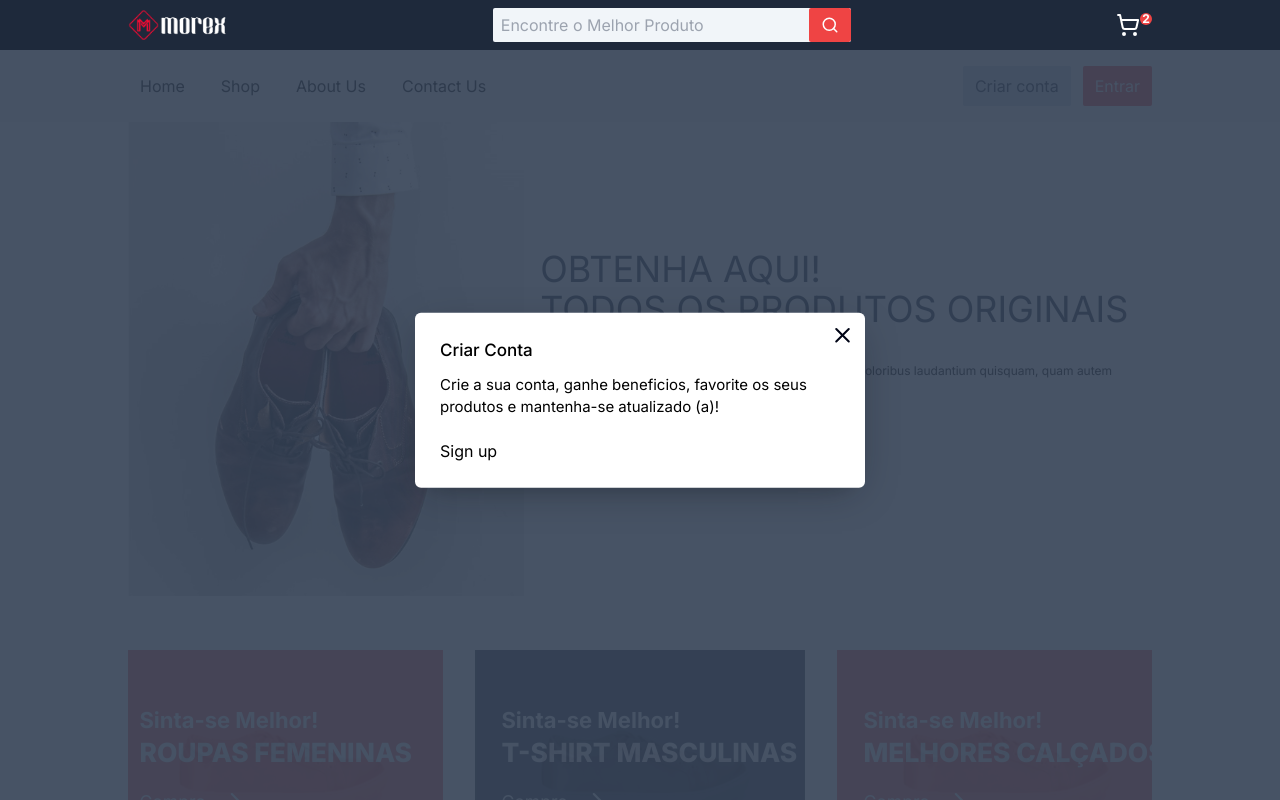
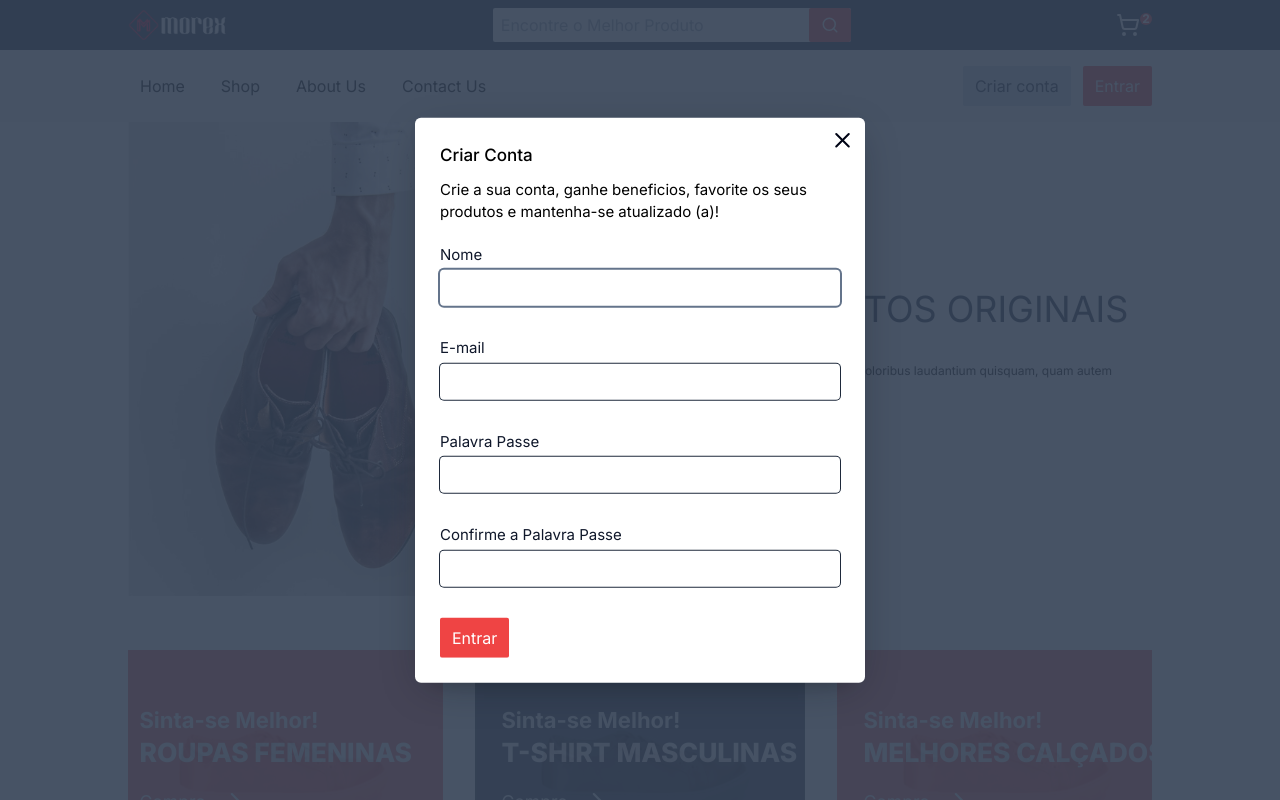
Before and after one commit to eduardojpanzo/next-shop-nest, a Next.js app: page / in a window 1280 px wide. Both pictures are taken after a click on the button "Criar conta". Shown: the top 800 px of the page. Built offline with nearby package versions, Linux system fonts and the light colour scheme.

Commit message:
chore:use forms

```diff
--- a/src/components/Dialog.tsx
+++ b/src/components/Dialog.tsx
@@ -14,8 +14,8 @@ export function Dialog({ trigger, title, desc, children }: DialogProps) {
     <D.Root>
       <D.Trigger asChild>{trigger}</D.Trigger>
       <D.Portal>
-        <D.Overlay className="bg-slate-700 bg-opacity-90 fixed inset-0" />
-        <D.Content className="fixed top-[50%] left-[50%] max-h-[85vh] w-[90vw] max-w-[450px] translate-x-[-50%] translate-y-[-50%] rounded-[6px] bg-white p-[25px] shadow-[hsl(206_22%_7%_/_35%)_0px_10px_38px_-10px,_hsl(206_22%_7%_/_20%)_0px_10px_20px_-15px] focus:outline-none">
+        <D.Overlay className="bg-slate-700 bg-opacity-90 fixed inset-0 z-20" />
+        <D.Content className="fixed top-[50%] left-[50%] max-h-[85vh] w-[90vw] max-w-[450px] translate-x-[-50%] translate-y-[-50%] rounded-[6px] bg-white p-[25px] shadow-[hsl(206_22%_7%_/_35%)_0px_10px_38px_-10px,_hsl(206_22%_7%_/_20%)_0px_10px_20px_-15px] focus:outline-none z-20 overflow-y-auto">
           <D.Title className="m-0 text-[17px] font-medium">{title}</D.Title>
           <D.Description className="mt-[10px] mb-5 text-[15px] leading-normal">
             {desc}
--- a/src/components/Input.tsx
+++ b/src/components/Input.tsx
@@ -4,15 +4,12 @@ type InputProps = { label: string } & InputHTMLAttributes<HTMLInputElement>;
 
 export default function Input({ name, label, ...rest }: InputProps) {
   return (
-    <fieldset className="mb-[15px] flex items-center gap-5">
-      <label
-        className="text-slate-900 w-[90px] text-right text-[15px]"
-        htmlFor={name}
-      >
+    <fieldset className="mb-[15px] flex flex-col gap-1">
+      <label className="text-slate-900 text-[15px]" htmlFor={name}>
         {label}
       </label>
       <input
-        className="text-slate-800 focus:shadow-slate-700 inline-flex h-[35px] w-full flex-1 items-center justify-center rounded-[4px] px-[10px] text-[15px] leading-none shadow-[0_0_0_1px] outline-none focus:shadow-[0_0_0_2px]"
+        className="inline-block h-[35px] w-full flex-1 rounded-[4px] p-2 text-slate-800 focus:shadow-slate-500 text-base shadow-[0_0_0_1px] outline-none focus:shadow-[0_0_0_2px]"
         id={name}
         defaultValue=""
         {...rest}
--- a/src/components/NavBar.tsx
+++ b/src/components/NavBar.tsx
@@ -2,7 +2,8 @@
 
 import Link from "next/link";
 import { Dialog } from "./Dialog";
-import Input from "./Input";
+import { SignInForm } from "./SignInForm";
+import { SignUpForm } from "./SignUpForm";
 
 const menuItems = [
   { path: "/", value: "Home" },
@@ -34,7 +35,7 @@ export function NavBar() {
             desc="Crie a sua conta, ganhe beneficios, favorite os seus produtos e mantenha-se atualizado (a)!"
             trigger={<button className="bg-slate-300">Criar conta</button>}
           >
-            Sign up
+            <SignUpForm />
           </Dialog>
 
           <Dialog
@@ -44,7 +45,7 @@ export function NavBar() {
               <button className="text-slate-100 bg-red-500">Entrar</button>
             }
           >
-            Login
+            <SignInForm />
           </Dialog>
         </div>
       </div>
--- /dev/null
+++ b/src/components/SignInForm.tsx
@@ -0,0 +1,15 @@
+import Input from "./Input";
+
+export function SignInForm() {
+  return (
+    <form className="flex flex-col gap-4">
+      <Input name="email" type="email" label="E-mail" />
+
+      <Input name="password" type="password" label="Palavra Passe" />
+
+      <button className="text-white bg-red-500 self-start" type="submit">
+        Entrar
+      </button>
+    </form>
+  );
+}
--- /dev/null
+++ b/src/components/SignUpForm.tsx
@@ -0,0 +1,23 @@
+import Input from "./Input";
+
+export function SignUpForm() {
+  return (
+    <form className="flex flex-col gap-4">
+      <Input name="name" type="text" label="Nome " />
+
+      <Input name="email" type="email" label="E-mail" />
+
+      <Input name="password" type="password" label="Palavra Passe" />
+
+      <Input
+        name="confPassword"
+        type="password"
+        label="Confirme a Palavra Passe"
+      />
+
+      <button className="text-white bg-red-500 self-start" type="submit">
+        Entrar
+      </button>
+    </form>
+  );
+}
```
